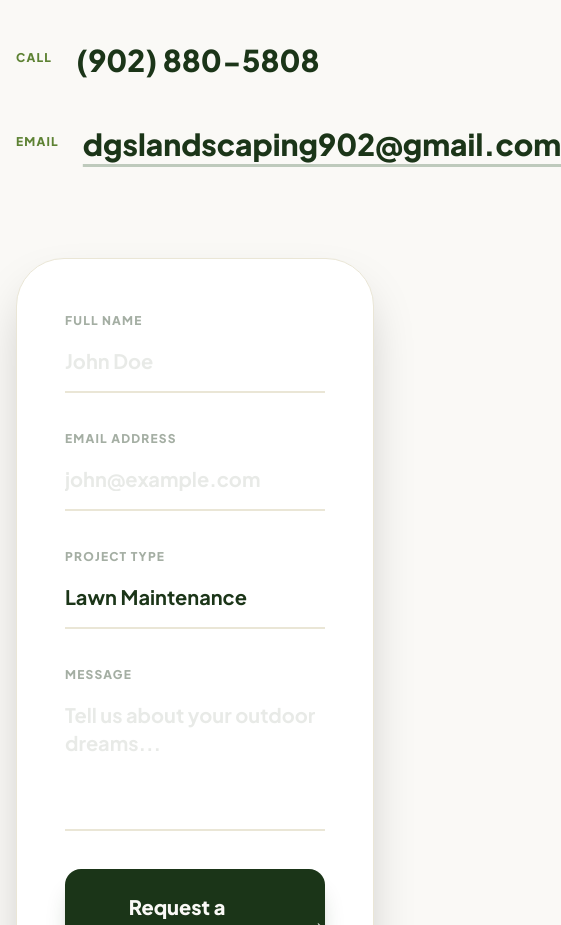
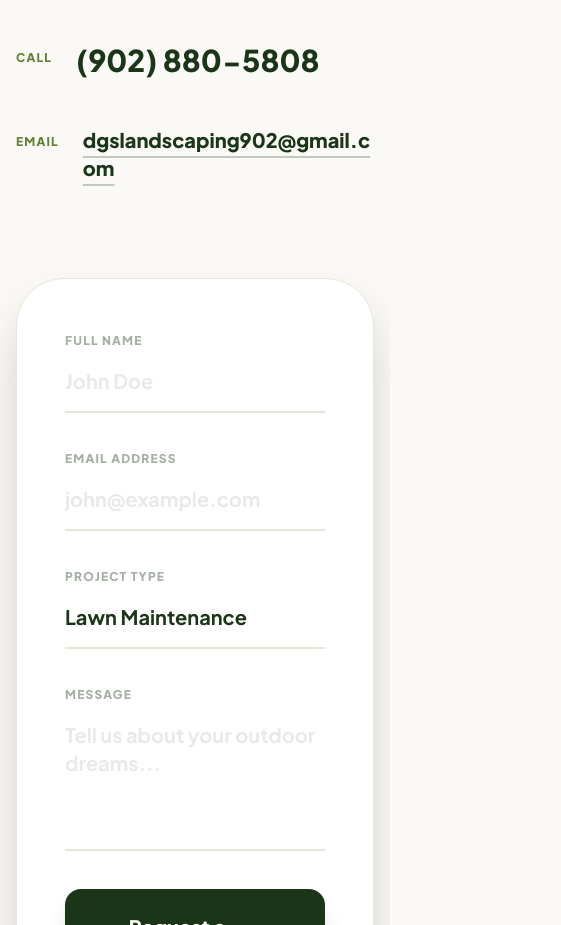
Before and after one commit to jakemacaulay/dgswebsite, a Next.js app: page /contact in a window 390 px wide. Shown: the part 980-1905 px from the top of the page, 561 px wide, since content can reach past the window. Built offline with nearby package versions, Linux system fonts and the light colour scheme.

Commit message:
style: adjust contact email font size and wrapping for mobile

```diff
--- a/components/Contact.tsx
+++ b/components/Contact.tsx
@@ -56,8 +56,8 @@ export default function Contact() {
 
               <div className="flex items-start gap-6">
                 <div className="text-accent-green font-black text-xs uppercase tracking-widest pt-2">Email</div>
-                <div>
-                  <a href="mailto:dgslandscaping902@gmail.com" className="text-3xl font-black text-dark-green hover:text-primary-green transition-colors underline decoration-primary-green/30 underline-offset-8">dgslandscaping902@gmail.com</a>
+                <div className="min-w-0 flex-1">
+                  <a href="mailto:dgslandscaping902@gmail.com" className="text-xl sm:text-2xl md:text-3xl font-black text-dark-green hover:text-primary-green transition-colors underline decoration-primary-green/30 underline-offset-8 break-all sm:break-normal">dgslandscaping902@gmail.com</a>
                 </div>
               </div>
             </div>
```
